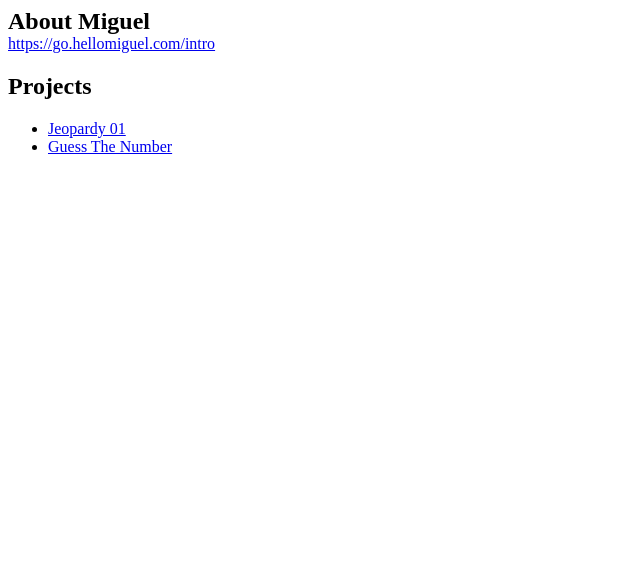
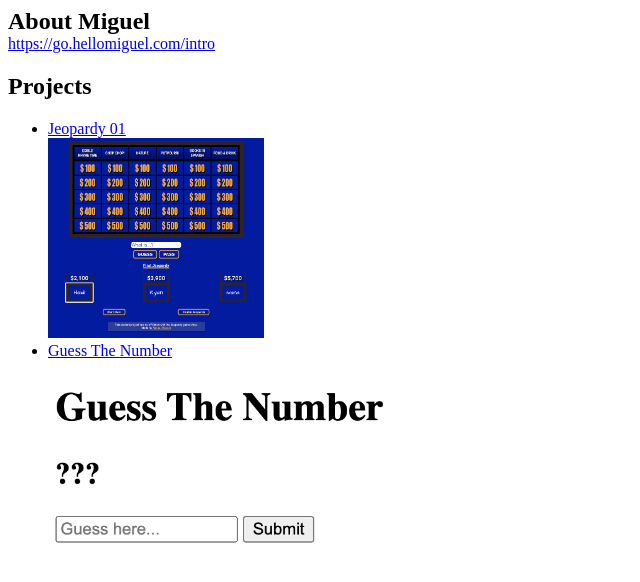
Before and after one commit to hellomiguel/hellomiguel.github.io, a plain HTML site: page index.html in a window 1280 px wide. Shown: the whole page, without its empty margins (0-640 px from the left). Drawn offline with Linux system fonts and the light colour scheme.

Commit message:
added images for projs

```diff
--- a/index.html
+++ b/index.html
@@ -12,9 +12,13 @@
 <ul>
   <li>
     <a href="https://burlingtoncodeacademy-students.github.io/jeopardy-project-1-hellomiguel/">Jeopardy 01</a>
+    <br>
+    <img height="200" src="assets/images/jeopardy-preview.png">
   </li>
   <li>
     <a href="https://code.hellomiguel.com/guess-the-number/">Guess The Number</a>
+    <br>
+    <img height="200" src="assets/images/guess-num-prev.png">
   </li>
 </ul>
 </body>
```
Also changed, not shown: assets/images/guess-num-prev.png (added), assets/images/jeopardy-preview.png (added), 1 other file.
